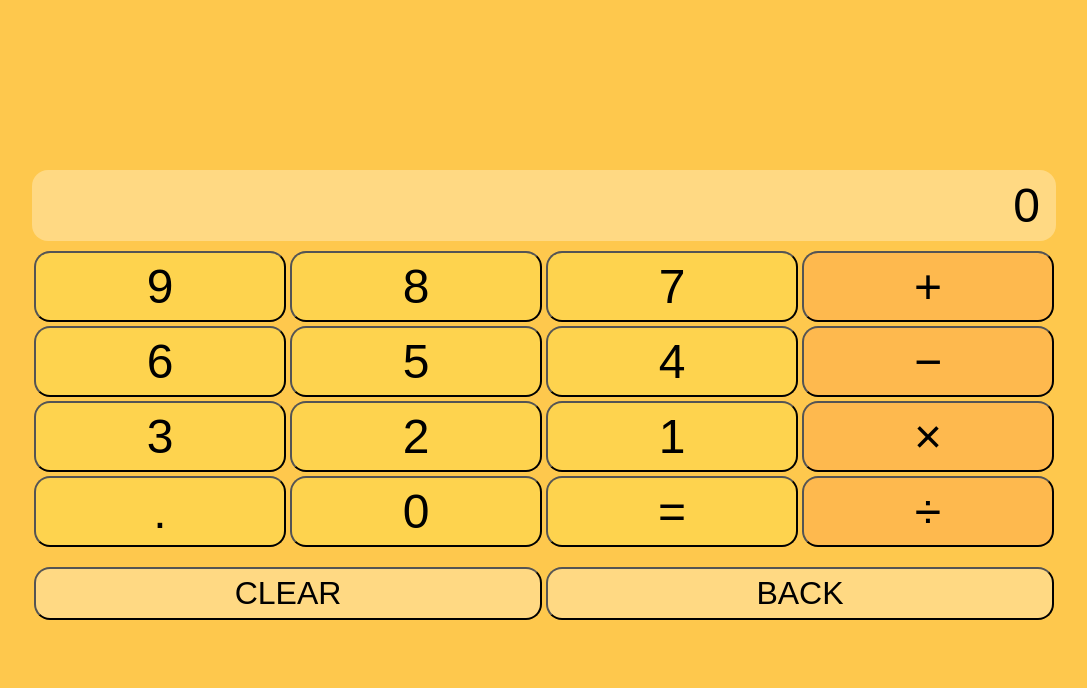
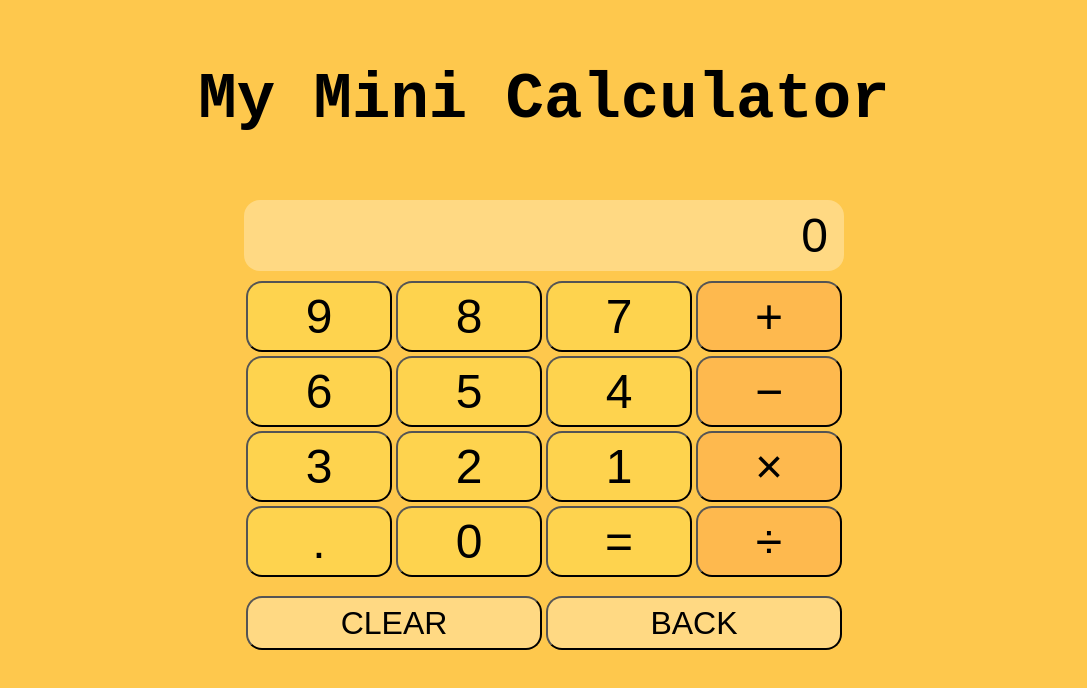
Before and after one commit to mhanifmustakim/calculator, a plain HTML site: page index.html in a window 1280 px wide. Shown: the whole page, without its empty margins (96-1183 px from the left). Drawn offline with Linux system fonts and the light colour scheme.

Commit message:
Finished simple styling for desktop size screens and corrected an error on the equal-to sign

```diff
--- a/index.html
+++ b/index.html
@@ -10,6 +10,7 @@
 </head>
 
 <body>
+    <h1>My Mini Calculator</h1>
     <div id="calc-container">
         <div id="calc-disp"></div>
         <div id="calc-buttons">
@@ -29,7 +30,7 @@
                 <button class="btn num-btn">7</button>
                 <button class="btn num-btn">4</button>
                 <button class="btn num-btn">1</button>
-                <button class="btn num-btn equalTo-btn">=</button>
+                <button class="btn equalTo-btn">=</button>
             </div>
             <div class="col operations">
                 <button class="btn operation-btn add">&#x2b;</button>
--- a/styles.css
+++ b/styles.css
@@ -10,10 +10,17 @@ body{
     font-family: sans-serif;
 }
 
+h1{
+    font-size: 4rem;
+    font-family: monospace;
+    margin: 5% auto 5% auto;
+    text-align: center;
+}
+
 #calc-container{
-    margin: 10vh auto;
+    margin: 0 auto;
     width: 80vw;
-    height: 80vh;
+    height: 100%;
     display: flex;
     flex-direction: column;
     justify-content: center;
@@ -31,7 +38,7 @@ body{
 
 #calc-buttons, #settings{
     align-self: stretch;
-    width: inherit;
+    width: 100%;
     display: flex;
     margin: 0.5rem 0;
 }
@@ -64,3 +71,12 @@ body{
 .num-btn{
     background-color: rgba(255, 255, 80, 0.2);
 }
+.equalTo-btn{
+    background-color: rgba(255, 255, 80, 0.2);
+}
+@media(min-width: 500px){
+    #calc-container{
+        margin: 0 auto;
+        max-width: 600px;
+    }
+}
```
